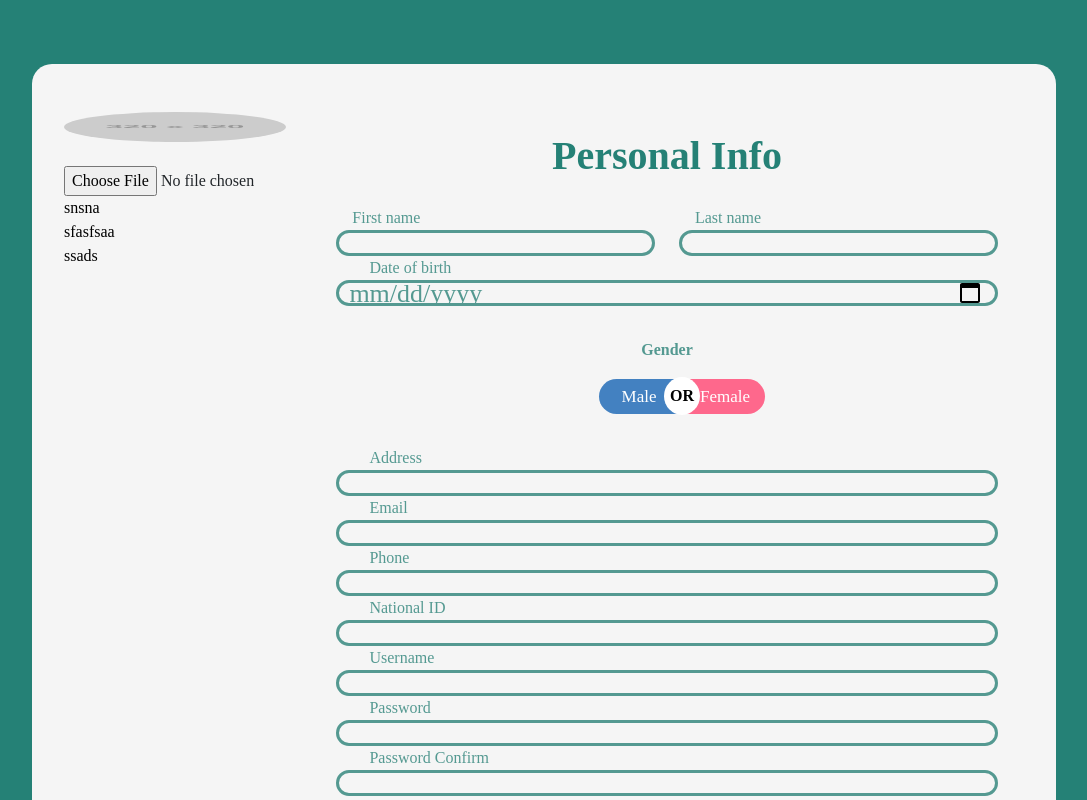
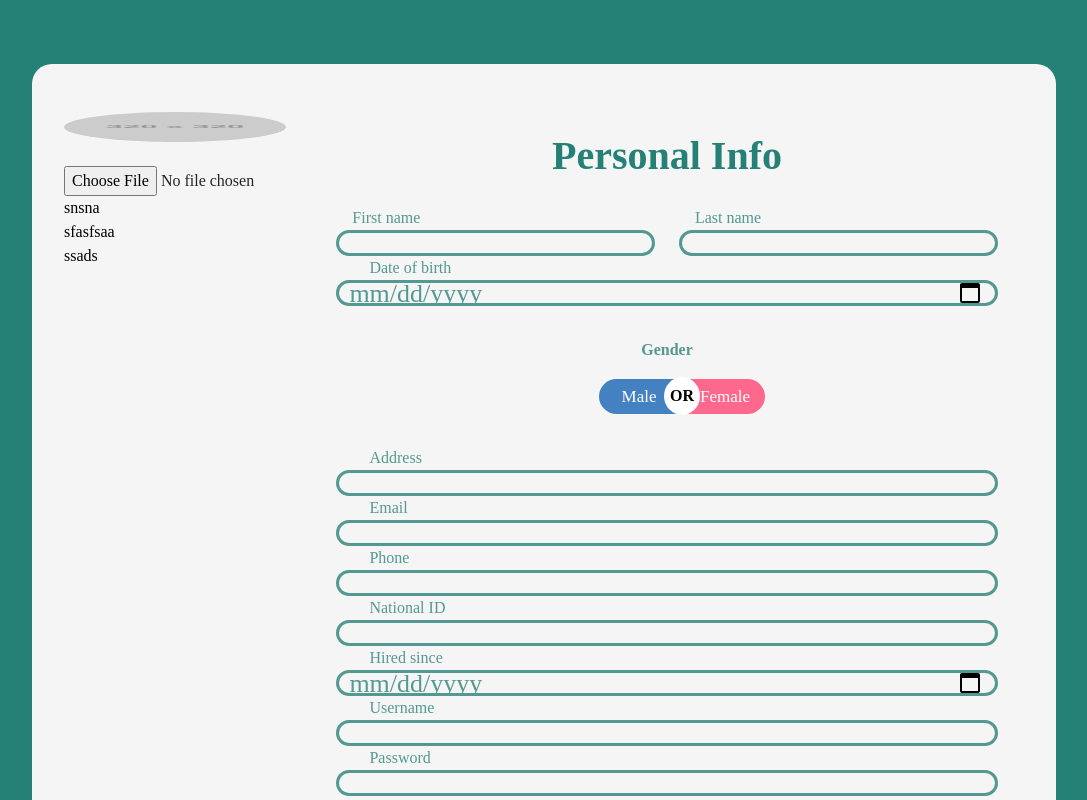
Before and after one commit to enjyashraf18/IseeU, a React (Create React App) app in the folder React_ISEEU/: page /RegisterPage2 in a window 1280 px wide. Shown: the whole page, without its empty margins (96-1183 px from the left). Built offline with nearby package versions, Linux system fonts and the light colour scheme; a web font is replaced by a local one.

Commit message:
Update RegisterPage2.jsx
Add dateHired

```diff
--- a/React_ISEEU/src/pages/RegisterPage2/RegisterPage2.jsx
+++ b/React_ISEEU/src/pages/RegisterPage2/RegisterPage2.jsx
@@ -15,6 +15,7 @@ const Register2 = () => {
         email: '',
         phone: '',
         NID: '',
+        dateHired: '',
         username: '',
         password: '',
         passwordConfirm: ''
@@ -127,6 +128,8 @@ const Register2 = () => {
                                     <UserText1 label="Phone" type="number" name="phone" value={formData.phone} onChange={handleInputChange} />
 
                                     <UserText1 label="National ID" type="text" name="NID" value={formData.NID} onChange={handleInputChange} />
+                                    <UserText1 label="Hired since" type="date" name="dateHired" value={formData.dateHired} onChange={handleInputChange} />
+
                                     <UserText1 label="Username" type="text" name="username" value={formData.username} onChange={handleInputChange} />
                                     <UserText1 label="Password" type="password" name="password" value={formData.password} onChange={handleInputChange} />
                                     <UserText1 label="Password Confirm" type="password" name="passwordConfirm" value={formData.passwordConfirm} onChange={handleInputChange} />
```
